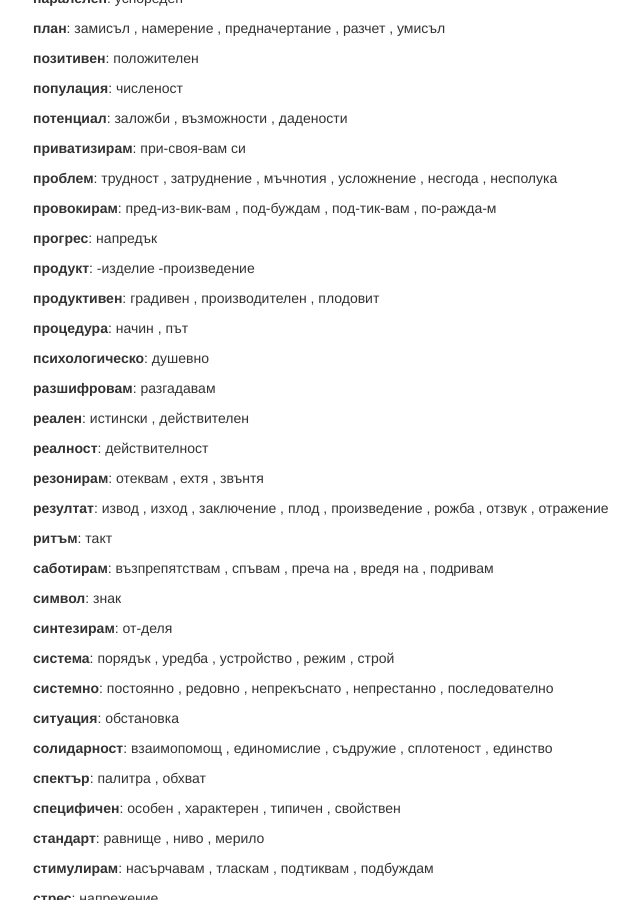
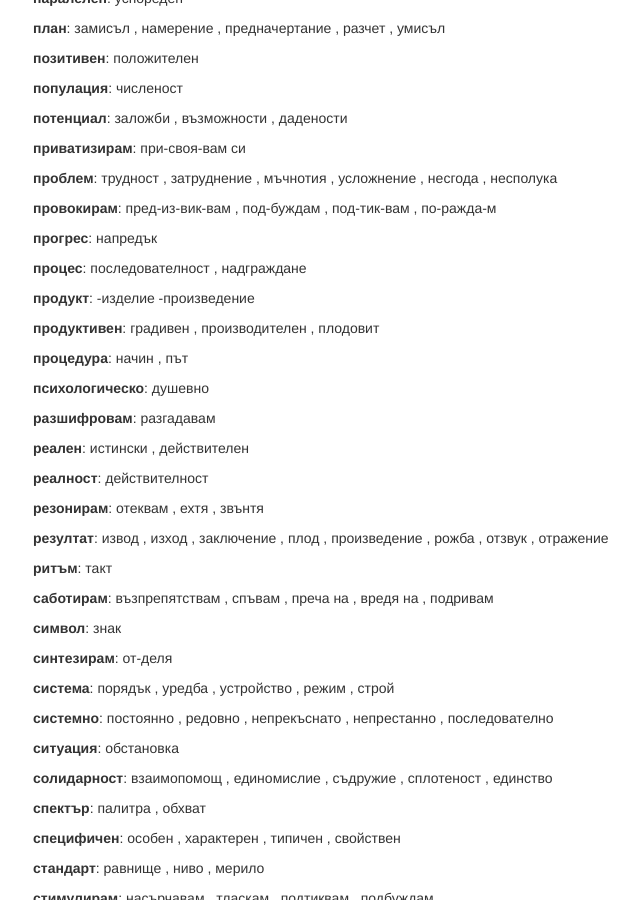
Before and after one commit to archri/hristos_site, a Jekyll site: the page built from dictionary_bulgarian_purity.html, in a window 1280 px wide and 900 px high, scrolled down 2844 px. Shown: the whole window, without its empty margins (37-677 px from the left). Built offline with Jekyll 4.4.1, drawn with Linux system fonts in a browser that asks for light colours; nearby versions of some CDN libraries.

Commit message:
added pure words

```diff
--- a/_data/dictionaries/bulgarian/purity.yml
+++ b/_data/dictionaries/bulgarian/purity.yml
@@ -269,6 +269,9 @@
   - под-тик-вам
   - по-ражда-м
 прогрес: напредък
+процес:
+  - последователност
+  - надграждане
 продукт:
   -изделие
   -произведение
```
